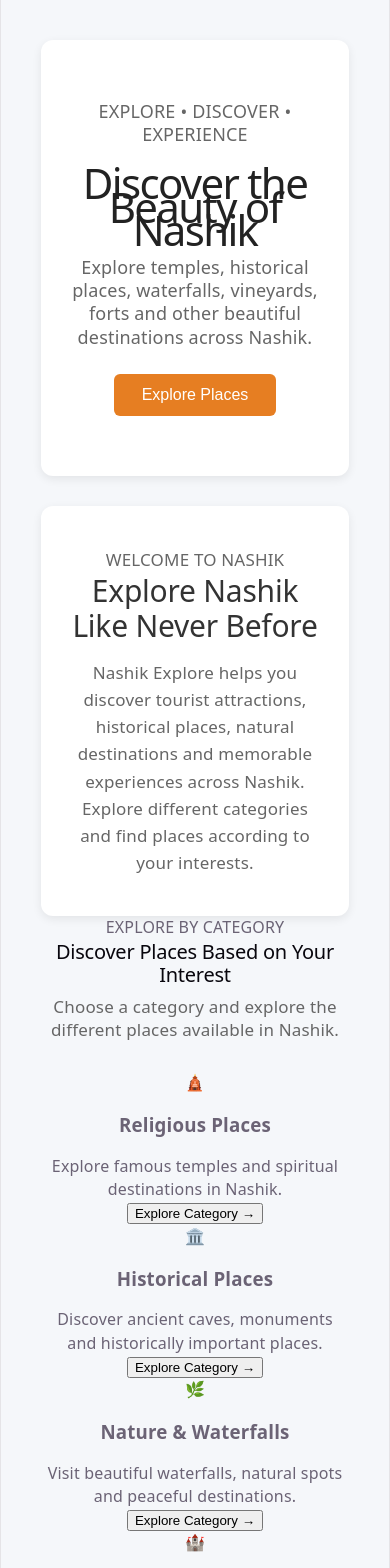
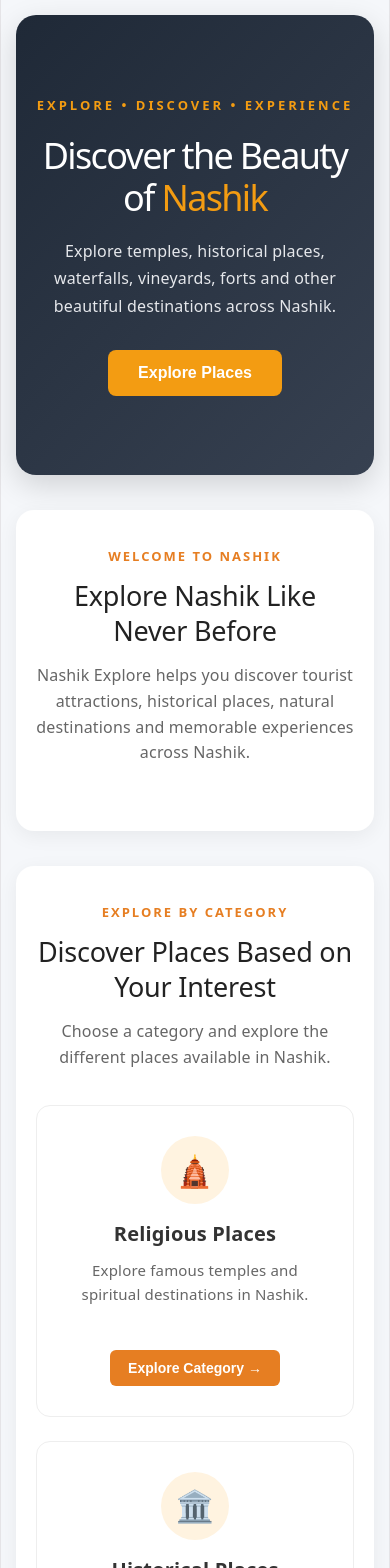
Before and after one commit to rinalshinde10/nashik-explore, a React (Vite) app in the folder client/: page / in a window 390 px wide. Shown: the top 1568 px of the page. Built offline with nearby package versions, Linux system fonts and the light colour scheme.

Commit message:
create heading page

```diff
--- a/client/src/components/Heading/Heading.css
+++ b/client/src/components/Heading/Heading.css
@@ -0,0 +1,19 @@
+.heading {
+    text-align: center;
+    margin-bottom: 30px;
+}
+
+.heading-title {
+    margin: 0 0 12px;
+    color: #222222;
+    font-size: 32px;
+    line-height: 1.3;
+}
+
+.heading-subtitle {
+    max-width: 720px;
+    margin: 0 auto;
+    color: #666666;
+    font-size: 16px;
+    line-height: 1.6;
+}
--- a/client/src/components/Heading/Heading.jsx
+++ b/client/src/components/Heading/Heading.jsx
@@ -0,0 +1,15 @@
+function Heading({ title, subtitle }) {
+    return (
+        <div className="heading">
+            <h2 className="heading-title">{title}</h2>
+
+            {subtitle && (
+                <p className="heading-subtitle">
+                    {subtitle}
+                </p>
+            )}
+        </div>
+    );
+}
+
+export default Heading;
--- a/client/src/views/Home/Home.css
+++ b/client/src/views/Home/Home.css
@@ -1,130 +1,348 @@
 .home {
     min-height: 100vh;
     background-color: #f5f7fa;
-    padding: 40px;
+    padding: 30px 50px 60px;
 }
 
-/* Hero Section */
+/* =========================
+   HERO SECTION
+========================= */
+
 .hero-section {
-    background-color: white;
-    padding: 60px 30px;
+    min-height: 480px;
+    display: flex;
+    align-items: center;
+    justify-content: center;
     text-align: center;
-    border-radius: 12px;
-    margin-bottom: 30px;
-    box-shadow: 0 3px 10px rgba(0, 0, 0, 0.08);
+    padding: 50px 30px;
+    margin-bottom: 35px;
+
+    background: linear-gradient(
+        135deg,
+        #1f2937,
+        #374151
+    );
+
+    border-radius: 20px;
+    box-shadow: 0 10px 30px rgba(0, 0, 0, 0.15);
+}
+
+.hero-content {
+    max-width: 800px;
+}
+
+.hero-tag {
+    margin-bottom: 18px;
+    color: #f39c12;
+    font-size: 13px;
+    font-weight: bold;
+    letter-spacing: 3px;
 }
 
 .hero-section h1 {
-    font-size: 42px;
-    color: #222;
-    margin-bottom: 15px;
+    margin: 0 0 20px;
+    color: #ffffff;
+    font-size: 56px;
+    line-height: 1.15;
 }
 
-.hero-section p {
+.hero-section h1 span {
+    color: #f39c12;
+}
+
+.hero-description {
+    max-width: 680px;
+    margin: 0 auto 30px;
+    color: #e5e7eb;
     font-size: 18px;
-    color: #666;
-    margin-bottom: 25px;
+    line-height: 1.7;
 }
 
 .explore-button {
-    padding: 12px 28px;
+    padding: 14px 30px;
     border: none;
-    border-radius: 6px;
-    background-color: #e67e22;
-    color: white;
+    border-radius: 8px;
+
+    background-color: #f39c12;
+    color: #ffffff;
+
     font-size: 16px;
+    font-weight: bold;
     cursor: pointer;
+
+    transition: 0.3s ease;
 }
 
 .explore-button:hover {
-    background-color: #d35400;
+    background-color: #e67e22;
+    transform: translateY(-3px);
 }
 
-/* Welcome Section */
-.welcome-section {
-    background-color: white;
-    padding: 40px 30px;
+
+/* =========================
+   COMMON SECTION
+========================= */
+
+.welcome-section,
+.categories-section,
+.why-section {
+    background-color: #ffffff;
+    padding: 50px 40px;
+    margin-bottom: 35px;
+
+    border-radius: 18px;
+
+    box-shadow: 0 5px 20px rgba(0, 0, 0, 0.06);
+
     text-align: center;
-    border-radius: 12px;
-    box-shadow: 0 3px 10px rgba(0, 0, 0, 0.08);
 }
 
-.welcome-section h2 {
-    font-size: 30px;
-    color: #333;
-    margin-bottom: 15px;
+.section-label {
+    margin: 0 0 10px;
+
+    color: #e67e22;
+
+    font-size: 13px;
+    font-weight: bold;
+    letter-spacing: 2px;
 }
 
-.welcome-section p {
-    font-size: 17px;
-    color: #666;
-    line-height: 1.6;
-    max-width: 700px;
-    margin: 0 auto;
+.welcome-section h2,
+.categories-section h2,
+.why-section h2 {
+    margin: 0 0 15px;
+
+    color: #222222;
+
+    font-size: 32px;
+    line-height: 1.3;
 }
 
-/* Popular Places Section */
+.welcome-description,
+.section-description {
+    max-width: 720px;
 
-.popular-section {
-    background-color: white;
-    padding: 40px 30px;
-    margin-top: 30px;
-    border-radius: 12px;
-    text-align: center;
-    box-shadow: 0 3px 10px rgba(0, 0, 0, 0.08);
+    margin: 0 auto;
+
+    color: #666666;
+
+    font-size: 17px;
+    line-height: 1.7;
 }
 
-.popular-section h2 {
-    font-size: 30px;
-    color: #333;
-    margin-bottom: 10px;
+
+/* =========================
+   CATEGORIES SECTION
+========================= */
+
+.categories-container {
+    display: grid;
+
+    grid-template-columns: repeat(3, 1fr);
+
+    gap: 24px;
+
+    max-width: 1050px;
+
+    margin: 35px auto 0;
 }
 
-.section-description {
-    font-size: 17px;
-    color: #666;
-    margin-bottom: 30px;
+.category-card {
+    padding: 30px 24px;
+
+    background-color: #ffffff;
+
+    border: 1px solid #eeeeee;
+
+    border-radius: 14px;
+
+    text-align: center;
+
+    transition: all 0.3s ease;
 }
 
-.places-container {
-    display: flex;
-    justify-content: center;
-    gap: 20px;
-    flex-wrap: wrap;
+.category-card:hover {
+    transform: translateY(-7px);
+
+    border-color: #f39c12;
+
+    box-shadow: 0 12px 25px rgba(0, 0, 0, 0.10);
 }
 
-.place-card {
-    width: 260px;
-    padding: 25px;
-    background-color: #f8f9fa;
-    border-radius: 10px;
-    text-align: left;
-    box-shadow: 0 2px 8px rgba(0, 0, 0, 0.08);
+.category-icon {
+    width: 68px;
+    height: 68px;
+
+    display: flex;
+    align-items: center;
+    justify-content: center;
+
+    margin: 0 auto 18px;
+
+    background-color: #fff3e0;
+
+    border-radius: 50%;
+
+    font-size: 31px;
 }
 
-.place-card h3 {
-    font-size: 21px;
-    color: #333;
-    margin-bottom: 12px;
+.category-card h3 {
+    margin: 0 0 12px;
+
+    color: #333333;
+
+    font-size: 20px;
 }
 
-.place-card p {
+.category-card p {
+    min-height: 72px;
+
+    margin: 0;
+
+    color: #666666;
+
     font-size: 15px;
-    color: #666;
     line-height: 1.6;
-    margin-bottom: 20px;
 }
 
-.view-button {
+.category-button {
+    margin-top: 20px;
+
     padding: 10px 18px;
+
     border: none;
-    border-radius: 5px;
+    border-radius: 6px;
+
     background-color: #e67e22;
-    color: white;
+    color: #ffffff;
+
     font-size: 14px;
+    font-weight: bold;
+
     cursor: pointer;
+
+    transition: 0.3s ease;
 }
 
-.view-button:hover {
+.category-button:hover {
     background-color: #d35400;
+
+    transform: translateY(-2px);
 }
+
+
+/* =========================
+   WHY NASHIK EXPLORE
+========================= */
+
+.features-container {
+    display: grid;
+
+    grid-template-columns: repeat(3, 1fr);
+
+    gap: 24px;
+
+    max-width: 1000px;
+
+    margin: 35px auto 0;
+}
+
+.feature-card {
+    padding: 28px 22px;
+
+    background-color: #f8f9fa;
+
+    border: 1px solid #eeeeee;
+
+    border-radius: 12px;
+
+    transition: 0.3s ease;
+}
+
+.feature-card:hover {
+    transform: translateY(-5px);
+
+    box-shadow: 0 8px 18px rgba(0, 0, 0, 0.08);
+}
+
+.feature-card h3 {
+    margin: 0 0 10px;
+
+    color: #333333;
+
+    font-size: 20px;
+}
+
+.feature-card p {
+    margin: 0;
+
+    color: #666666;
+
+    font-size: 15px;
+
+    line-height: 1.6;
+}
+
+
+/* =========================
+   RESPONSIVE DESIGN
+========================= */
+
+@media (max-width: 900px) {
+
+    .home {
+        padding: 25px;
+    }
+
+    .categories-container,
+    .features-container {
+        grid-template-columns: repeat(2, 1fr);
+    }
+
+    .hero-section h1 {
+        font-size: 45px;
+    }
+}
+
+
+@media (max-width: 600px) {
+
+    .home {
+        padding: 15px;
+    }
+
+    .hero-section {
+        min-height: 400px;
+        padding: 30px 20px;
+    }
+
+    .hero-section h1 {
+        font-size: 36px;
+    }
+
+    .hero-description {
+        font-size: 16px;
+    }
+
+    .welcome-section,
+    .categories-section,
+    .why-section {
+        padding: 35px 20px;
+    }
+
+    .welcome-section h2,
+    .categories-section h2,
+    .why-section h2 {
+        font-size: 27px;
+    }
+
+    .categories-container,
+    .features-container {
+        grid-template-columns: 1fr;
+    }
+
+    .category-card,
+    .feature-card {
+        width: auto;
+    }
+}
--- a/client/src/views/Home/Home.jsx
+++ b/client/src/views/Home/Home.jsx
@@ -1,4 +1,6 @@
 import "./Home.css";
+import Heading from "../../components/Heading/Heading";
+import "../../components/Heading/Heading.css";
 
 function Home() {
     return (
@@ -7,6 +9,7 @@ function Home() {
             {/* Hero Section */}
             <section className="hero-section">
                 <div className="hero-content">
+
                     <p className="hero-tag">
                         EXPLORE • DISCOVER • EXPERIENCE
                     </p>
@@ -25,53 +28,47 @@ function Home() {
                     <button className="explore-button">
                         Explore Places
                     </button>
+
                 </div>
             </section>
 
+
             {/* Welcome Section */}
             <section className="welcome-section">
+
                 <p className="section-label">
                     WELCOME TO NASHIK
                 </p>
 
-                <h2>
-                    Explore Nashik Like Never Before
-                </h2>
+                <Heading
+                    title="Explore Nashik Like Never Before"
+                    subtitle="Nashik Explore helps you discover tourist attractions, historical places, natural destinations and memorable experiences across Nashik."
+                />
 
-                <p className="welcome-description">
-                    Nashik Explore helps you discover tourist attractions,
-                    historical places, natural destinations and memorable
-                    experiences across Nashik. Explore different categories
-                    and find places according to your interests.
-                </p>
             </section>
+
 
             {/* Explore Categories Section */}
             <section className="categories-section">
+
                 <p className="section-label">
                     EXPLORE BY CATEGORY
                 </p>
 
-                <h2>
-                    Discover Places Based on Your Interest
-                </h2>
-
-                <p className="section-description">
-                    Choose a category and explore the different places
-                    available in Nashik.
-                </p>
+                <Heading
+                    title="Discover Places Based on Your Interest"
+                    subtitle="Choose a category and explore the different places available in Nashik."
+                />
 
                 <div className="categories-container">
 
-                    {/* Category 1 */}
                     <div className="category-card">
+
                         <div className="category-icon">
                             🛕
                         </div>
 
-                        <h3>
-                            Religious Places
-                        </h3>
+                        <h3>Religious Places</h3>
 
                         <p>
                             Explore famous temples and spiritual
@@ -81,17 +78,17 @@ function Home() {
                         <button className="category-button">
                             Explore Category →
                         </button>
+
                     </div>
 
-                    {/* Category 2 */}
+
                     <div className="category-card">
+
                         <div className="category-icon">
                             🏛️
                         </div>
 
-                        <h3>
-                            Historical Places
-                        </h3>
+                        <h3>Historical Places</h3>
 
                         <p>
                             Discover ancient caves, monuments and
@@ -101,17 +98,17 @@ function Home() {
                         <button className="category-button">
                             Explore Category →
                         </button>
+
                     </div>
 
-                    {/* Category 3 */}
+
                     <div className="category-card">
+
                         <div className="category-icon">
                             🌿
                         </div>
 
-                        <h3>
-                            Nature & Waterfalls
-                        </h3>
+                        <h3>Nature & Waterfalls</h3>
 
                         <p>
                             Visit beautiful waterfalls, natural spots
@@ -121,17 +118,17 @@ function Home() {
                         <button className="category-button">
                             Explore Category →
                         </button>
+
                     </div>
 
-                    {/* Category 4 */}
+
                     <div className="category-card">
+
                         <div className="category-icon">
                             🏰
                         </div>
 
-                        <h3>
-                            Forts
-                        </h3>
+                        <h3>Forts</h3>
 
                         <p>
                             Explore famous forts and trekking destinations
@@ -141,17 +138,17 @@ function Home() {
                         <button className="category-button">
                             Explore Category →
                         </button>
+
                     </div>
 
-                    {/* Category 5 */}
+
                     <div className="category-card">
+
                         <div className="category-icon">
                             🍇
                         </div>
 
-                        <h3>
-                            Vineyards
-                        </h3>
+                        <h3>Vineyards</h3>
 
                         <p>
                             Discover vineyards and scenic destinations
@@ -161,17 +158,17 @@ function Home() {
                         <button className="category-button">
                             Explore Category →
                         </button>
+
                     </div>
 
-                    {/* Category 6 */}
+
                     <div className="category-card">
+
                         <div className="category-icon">
                             🏺
                         </div>
 
-                        <h3>
-                            Museums
-                        </h3>
+                        <h3>Museums</h3>
 
                         <p>
                             Learn about Nashik's culture, history and
@@ -181,24 +178,30 @@ function Home() {
                         <button className="category-button">
                             Explore Category →
                         </button>
+
                     </div>
 
                 </div>
+
             </section>
+
 
             {/* Why Nashik Explore */}
             <section className="why-section">
+
                 <p className="section-label">
                     WHY NASHIK EXPLORE?
                 </p>
 
-                <h2>
-                    Everything You Need to Explore Nashik
-                </h2>
+                <Heading
+                    title="Everything You Need to Explore Nashik"
+                    subtitle="Discover places, explore categories and save your favorite destinations in one place."
+                />
 
                 <div className="features-container">
 
                     <div className="feature-card">
+
                         <h3>
                             Discover Places
                         </h3>
@@ -207,9 +210,12 @@ function Home() {
                             Find temples, historical places, nature spots,
                             forts and other attractions.
                         </p>
+
                     </div>
 
+
                     <div className="feature-card">
+
                         <h3>
                             Explore Categories
                         </h3>
@@ -218,9 +224,12 @@ function Home() {
                             Find places easily by selecting a category
                             according to your interests.
                         </p>
+
                     </div>
 
+
                     <div className="feature-card">
+
                         <h3>
                             Save Favorites
                         </h3>
@@ -229,9 +238,11 @@ function Home() {
                             Save your favorite places and access them
                             whenever you want.
                         </p>
+
                     </div>
 
                 </div>
+
             </section>
 
         </main>
```
